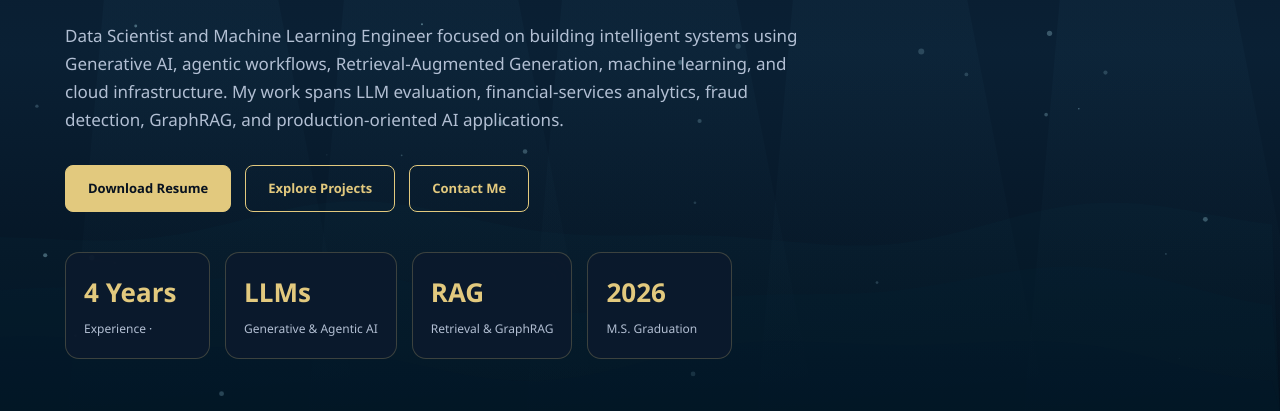
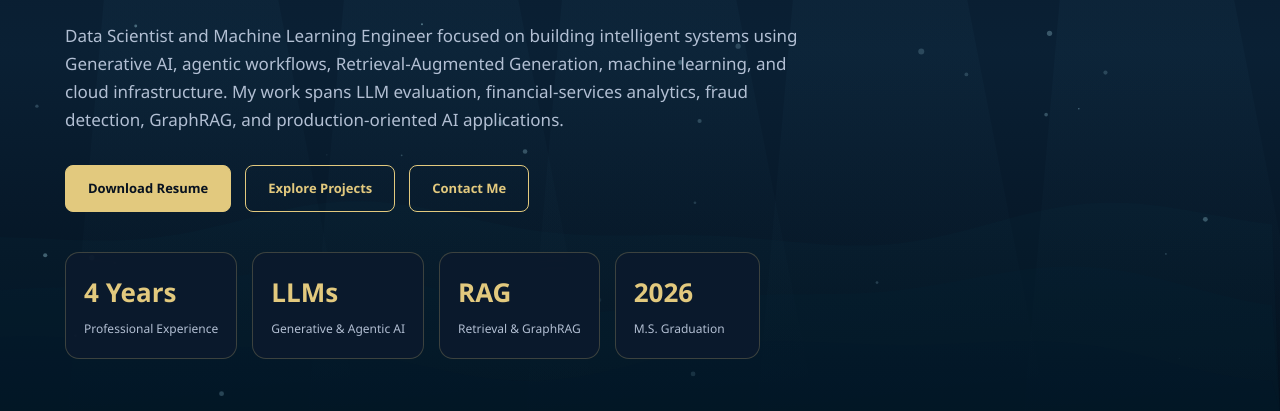
Before and after one commit to MuraliDhar-731/Portfolio_Web, a plain HTML site: page index.html in a window 1280 px wide. Shown: the part 389-800 px from the top of the page. Drawn offline with Linux system fonts and the light colour scheme.

Commit message:
Update experience label in stats section

```diff
--- a/index.html
+++ b/index.html
@@ -354,7 +354,7 @@ footer {
   <div class="stats">
     <div class="stat">
       <strong>4 Years</strong>
-      <span>Experience · </span>
+      <span>Professional Experience  </span>
     </div>
     <div class="stat">
       <strong>LLMs</strong>
```
